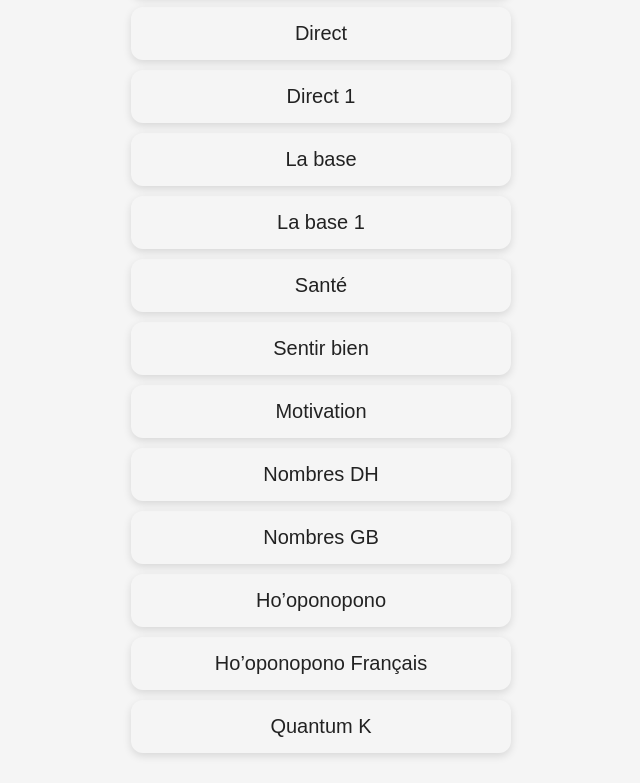
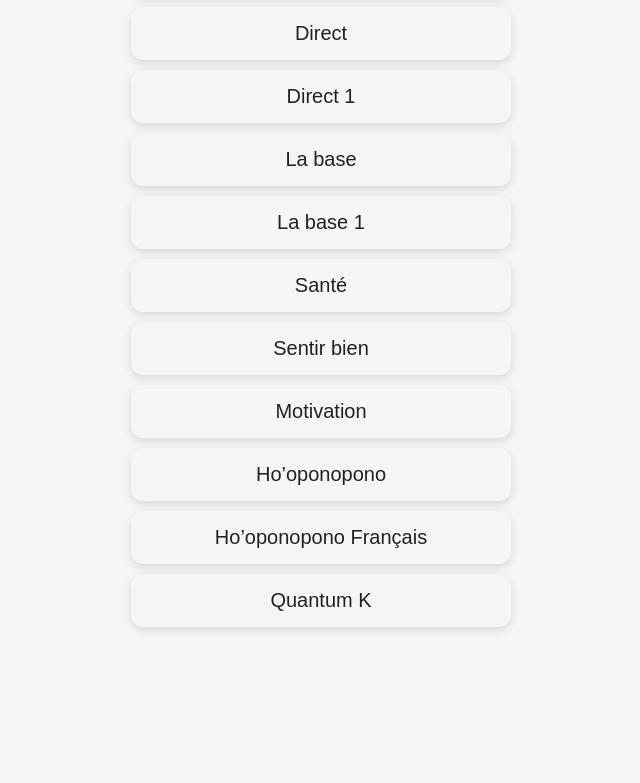
Before and after one commit to pyhaguier-dev/liens, a plain HTML site: page index.html in a window 1280 px wide. Shown: the part 157-940 px from the top of the page, without its empty margins (319-959 px from the left). After the commit the page ends 814 px from the top, so only its background shows below. Drawn offline with Linux system fonts and the light colour scheme.

Commit message:
Update index.html

```diff
--- a/index.html
+++ b/index.html
@@ -99,16 +99,6 @@ Sentir bien
 Motivation
 </a>
 
-<a href="https://pyhaguier-dev.github.io/dh/"
-   target="_blank">
-Nombres DH
-</a>
-
-<a href="https://pyhaguier-dev.github.io/gb/"
-   target="_blank">
-Nombres GB
-</a>
-
 <a href="https://pyhaguier-dev.github.io/hopo/"
    target="_blank">
 Ho’oponopono
```
